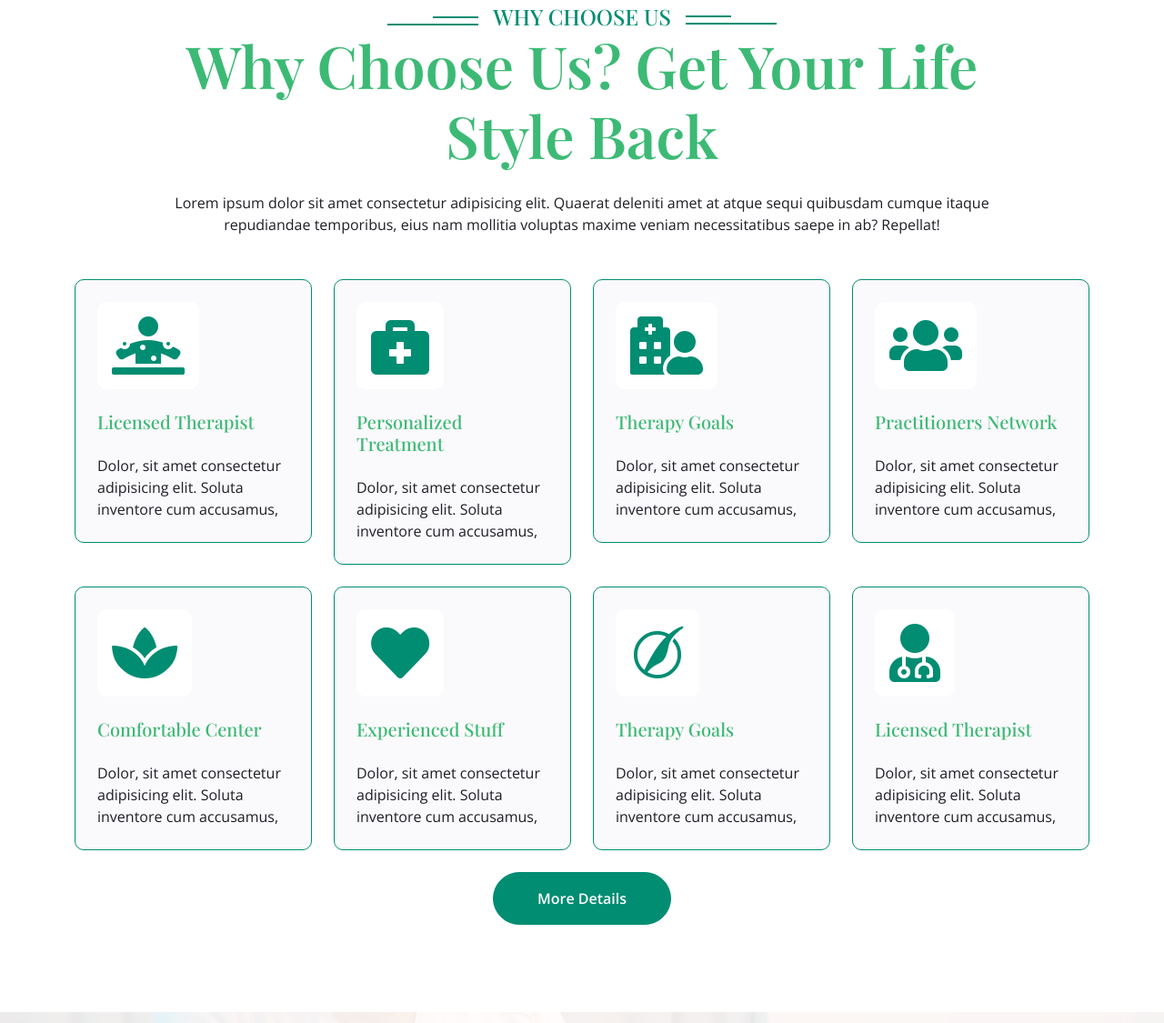
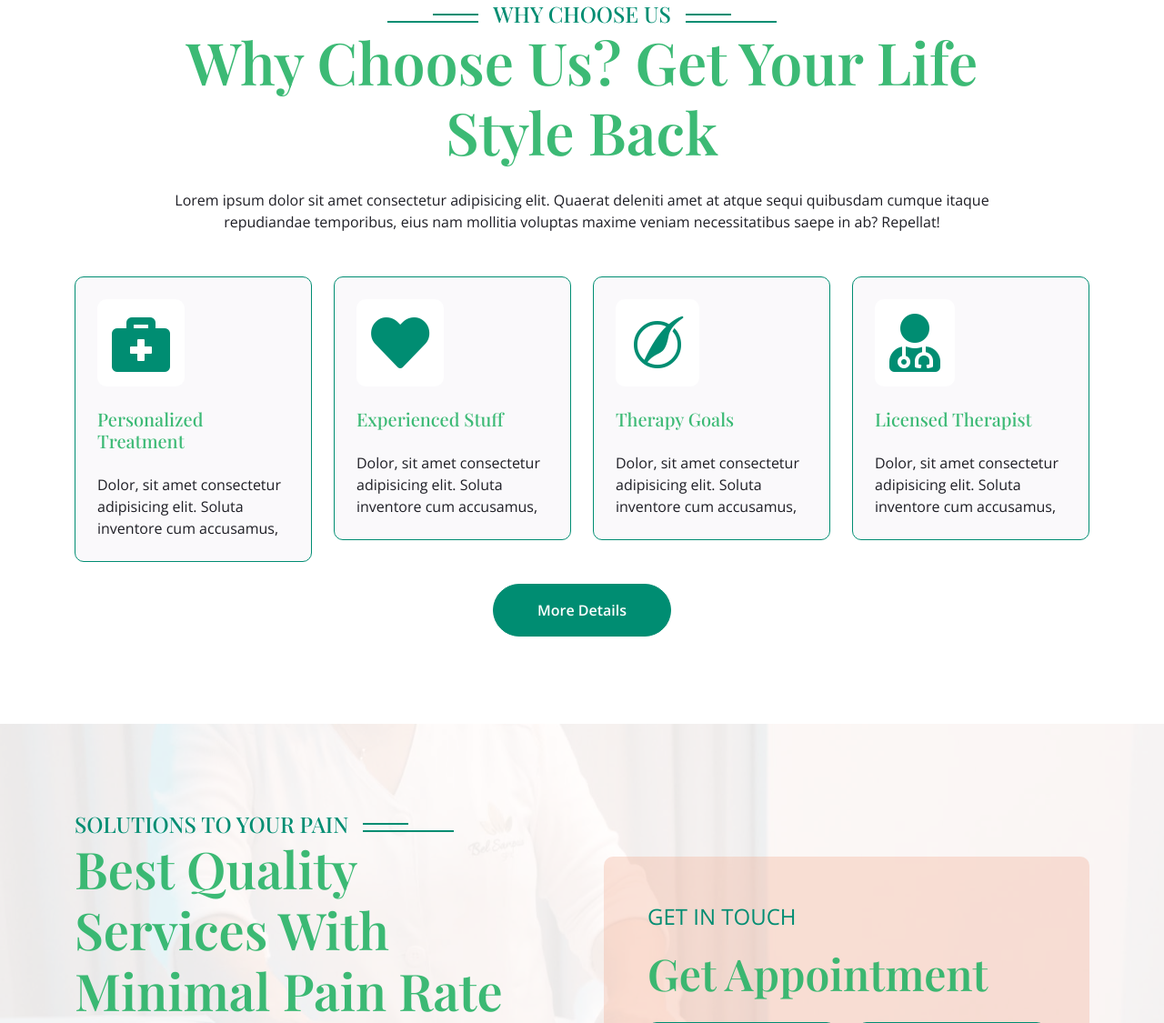
Before and after one commit to godwinumosen/cecy, a Django app: page / in a window 1280 px wide. Shown: the part 2733-3858 px from the top of the page at 91% size. Run offline with Django 5.2, Linux system fonts and the light colour scheme; some libraries are stand-ins or nearby versions.

Commit message:
Sencond index update

```diff
--- a/templates/base.html
+++ b/templates/base.html
@@ -7,7 +7,6 @@
 
 {% load static %}
 
-<!DOCTYPE html>
 <html lang="en">
 <head>
     <meta charset="utf-8">
@@ -85,7 +84,6 @@
                     <img src="{% static 'img/carousel-1.jpg'%}" class="img-fluid w-100" alt="Image">
                     <div class="carousel-caption">
                         <div class="carousel-caption-content p-3">
-                            <h5 class="text-white text-uppercase fw-bold mb-4" style="letter-spacing: 3px;">Physiotherapy Center</h5>
                             <h1 class="display-1 text-capitalize text-white mb-4">Best Solution For Painful Life</h1>
                             <p class="mb-5 fs-5">Lorem Ipsum is simply dummy text of the printing and typesetting industry. Lorem Ipsum has been the industry's standard dummy text ever since the 1500s,
                             </p>
@@ -97,7 +95,6 @@
                     <img src="{% static 'img/carousel-2.jpg'%}" class="img-fluid w-100" alt="Image">
                     <div class="carousel-caption">
                         <div class="carousel-caption-content p-3">
-                            <h5 class="text-white text-uppercase fw-bold mb-4" style="letter-spacing: 3px;">Physiotherapy Center</h5>
                             <h1 class="display-1 text-capitalize text-white mb-4">Best Solution For Painful Life</h1>
                             <p class="mb-5 fs-5 animated slideInDown">Lorem Ipsum is simply dummy text of the printing and typesetting industry. Lorem Ipsum has been the industry's standard dummy text ever since the 1500s,
                             </p>
--- a/templates/ce_cypharm/index.html
+++ b/templates/ce_cypharm/index.html
@@ -83,21 +83,6 @@
                     <p class="mb-0">Lorem ipsum dolor sit amet consectetur adipisicing elit. Quaerat deleniti amet at atque sequi quibusdam cumque itaque repudiandae temporibus, eius nam mollitia voluptas maxime veniam necessitatibus saepe in ab? Repellat!</p>
                 </div>
                 <div class="row g-4 justify-content-center">
-                    <div class="col-md-6 col-lg-4 col-xl-3 wow fadeInUp" data-wow-delay="0.1s">
-                        <div class="row-cols-1 feature-item p-4">
-                            <div class="col-12">
-                                <div class="feature-icon mb-4">
-                                    <div class="p-3 d-inline-flex bg-white rounded">
-                                        <i class="fas fa-diagnoses fa-4x text-primary"></i>
-                                    </div>
-                                </div>
-                                <div class="feature-content d-flex flex-column">
-                                    <h5 class="mb-4">Licensed Therapist</h5>
-                                    <p class="mb-0">Dolor, sit amet consectetur adipisicing elit. Soluta inventore cum accusamus,</p>
-                                </div>
-                            </div>
-                        </div>
-                    </div>
                     <div class="col-md-6 col-lg-4 col-xl-3 wow fadeInUp" data-wow-delay="0.3s">
                         <div class="row-cols-1 feature-item p-4">
                             <div class="col-12">
@@ -108,51 +93,6 @@
                                 </div>
                                 <div class="feature-content d-flex flex-column">
                                     <h5 class="mb-4">Personalized Treatment</h5>
-                                    <p class="mb-0">Dolor, sit amet consectetur adipisicing elit. Soluta inventore cum accusamus,</p>
-                                </div>
-                            </div>
-                        </div>
-                    </div>
-                    <div class="col-md-6 col-lg-4 col-xl-3 wow fadeInUp" data-wow-delay="0.5s">
-                        <div class="row-cols-1 feature-item p-4">
-                            <div class="col-12">
-                                <div class="feature-icon mb-4">
-                                    <div class="p-3 d-inline-flex bg-white rounded">
-                                        <i class="fas fa-hospital-user fa-4x text-primary"></i>
-                                    </div>
-                                </div>
-                                <div class="feature-content d-flex flex-column">
-                                    <h5 class="mb-4">Therapy Goals</h5>
-                                    <p class="mb-0">Dolor, sit amet consectetur adipisicing elit. Soluta inventore cum accusamus,</p>
-                                </div>
-                            </div>
-                        </div>
-                    </div>
-                    <div class="col-md-6 col-lg-4 col-xl-3 wow fadeInUp" data-wow-delay="0.7s">
-                        <div class="row-cols-1 feature-item p-4">
-                            <div class="col-12">
-                                <div class="feature-icon mb-4">
-                                    <div class="p-3 d-inline-flex bg-white rounded">
-                                        <i class="fas fa-users fa-4x text-primary"></i>
-                                    </div>
-                                </div>
-                                <div class="feature-content d-flex flex-column">
-                                    <h5 class="mb-4">Practitioners Network</h5>
-                                    <p class="mb-0">Dolor, sit amet consectetur adipisicing elit. Soluta inventore cum accusamus,</p>
-                                </div>
-                            </div>
-                        </div>
-                    </div>
-                    <div class="col-md-6 col-lg-4 col-xl-3 wow fadeInUp" data-wow-delay="0.1s">
-                        <div class="row-cols-1 feature-item p-4">
-                            <div class="col-12">
-                                <div class="feature-icon mb-4">
-                                    <div class="p-3 d-inline-flex bg-white rounded">
-                                        <i class="fas fa-spa fa-4x text-primary"></i>
-                                    </div>
-                                </div>
-                                <div class="feature-content d-flex flex-column">
-                                    <h5 class="mb-4">Comfortable Center</h5>
                                     <p class="mb-0">Dolor, sit amet consectetur adipisicing elit. Soluta inventore cum accusamus,</p>
                                 </div>
                             </div>
```
Also changed, not shown: ce_cypharm/admin.py (+8 -1 lines), ce_cypharm/models.py (+18 -0 lines).
